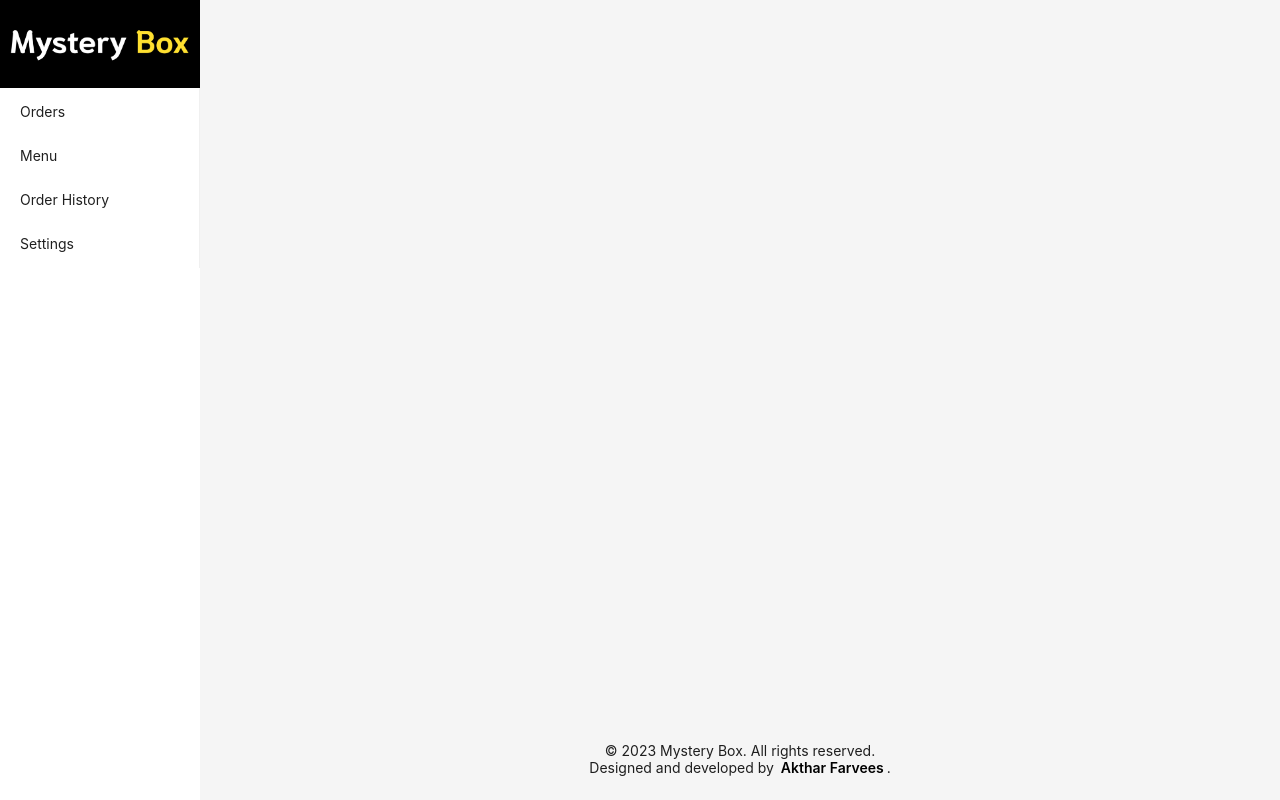
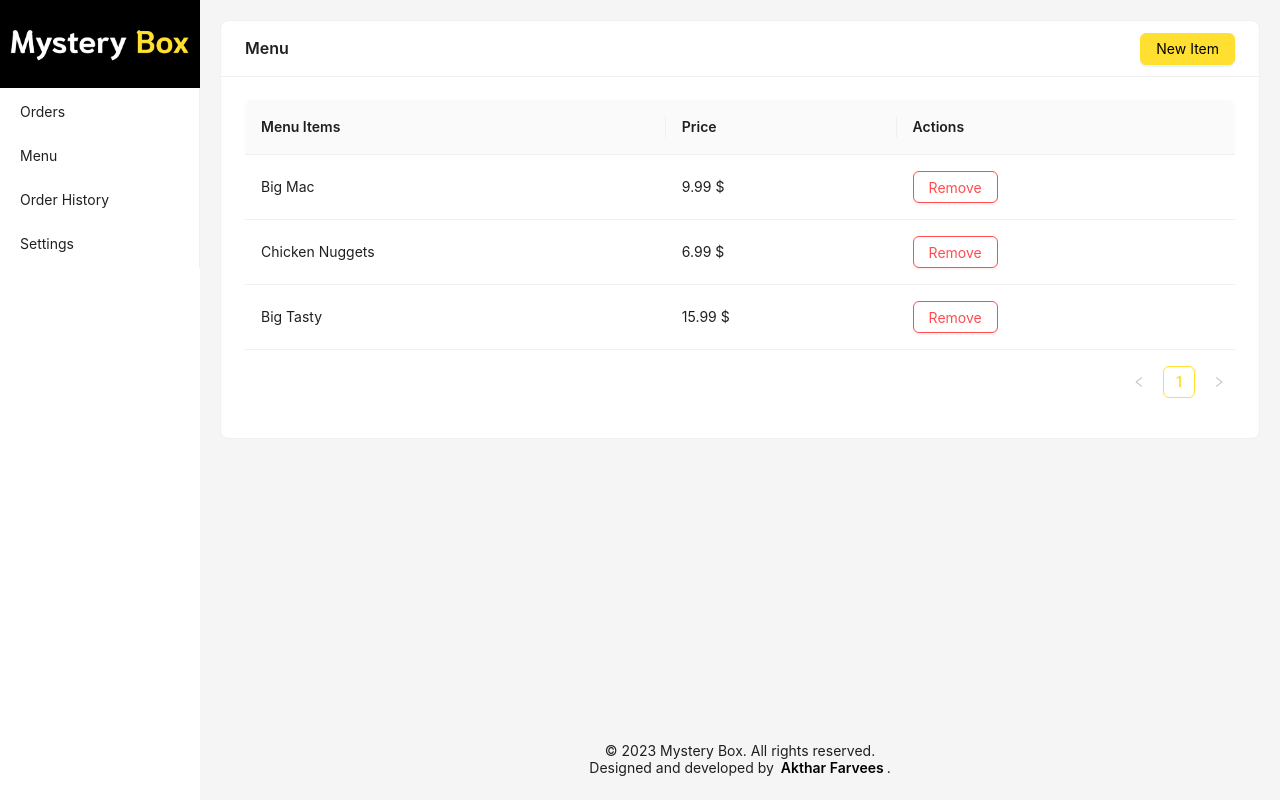
Before and after one commit to Akthar-Farvees/MysteryBoxDash, a React (Create React App) app: page /menu in a window 1280 px wide. Built offline with nearby package versions, Linux system fonts and the light colour scheme.

Commit message:
Creted table restaurant Menu

```diff
--- a/src/App.js
+++ b/src/App.js
@@ -1,5 +1,6 @@
 import DetailedOrder from "./modules/DetailedOrder";
 import Orders from "./modules/Orders";
+import RestaurantMenu from '../src/modules/RestaurantMenu/index.js';
 import { Route, Routes } from "react-router-dom";
 import { Layout, Image, Space } from "antd";
 import imageSrc from './assests/images/MB Logo.png';
@@ -23,6 +24,7 @@ function App() {
           <Routes>
             <Route path="" element={<Orders />} />
             <Route path="order/:id" element={<DetailedOrder />} />
+            <Route path="menu" element={<RestaurantMenu/>} />
           </Routes>
         </Content>
         <Footer style={{ textAlign: 'center'}}>
--- a/src/index.css
+++ b/src/index.css
@@ -4,11 +4,11 @@
       color: black;
 }
 
-/* .ant-btn-primary:hover {
+.ant-btn-primary:hover {
   background-color: #ffec80 !important;
   border-color: #ffec80 !important;
-  color: white !important;
-} */
+  color: black !important;
+}
 
 .ant-btn-danger {
   background-color: rgb(255, 52, 52) !important;
@@ -16,6 +16,12 @@
   color: white;
 }
 
+
+.ant-btn-danger:hover {
+  background-color: rgb(255, 80, 80) !important;
+  border-color: rgb(255, 80, 80) !important;
+  color: white;
+}
 
 
 .ant-pagination-item-active {
--- /dev/null
+++ b/src/modules/RestaurantMenu/index.js
@@ -0,0 +1,42 @@
+import React from 'react'
+import { Button, Card, Layout, Table } from 'antd';
+import dishes from '../../assests/data/dishes.json'
+import { Link } from 'react-router-dom';
+import '../../index.css';
+
+const RestaurantMenu = () => {
+  const tableColumns = [
+    {
+      title: "Menu Items",
+      dataIndex: "name",
+      key: "name"
+    },
+    {
+      title: "Price",
+      dataIndex: "price",
+      key: "price",
+      render: (price) => `${price} $`
+    },
+    {
+      title: "Actions",
+      key: "actions",
+      render: () => <Button danger>Remove</Button>
+    }
+  ]
+
+  const renderNewItemButton = () => {
+    return (
+      <Link to={'create'}>
+        <Button type='primary'>New Item</Button>
+      </Link>
+
+      )
+  }
+  return (
+    <Card title={"Menu"} style={{margin: 20,}} extra={renderNewItemButton()} >
+      <Table dataSource={dishes} columns={tableColumns} rowKey="id" />
+    </Card>
+  )
+}
+
+export default RestaurantMenu
```
Also changed, not shown: src/modules/ResaurantMenu/index.js (deleted, +0 -13 lines).
